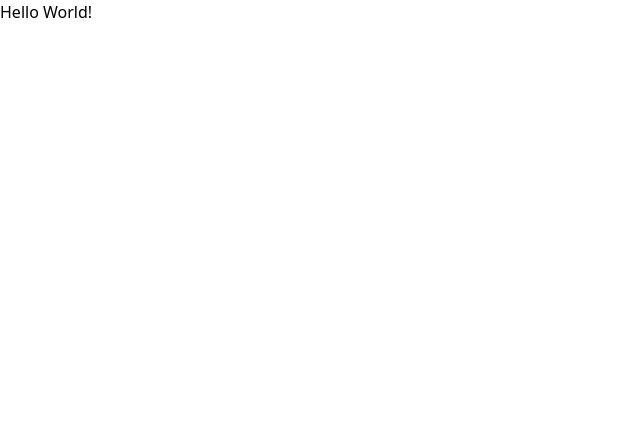
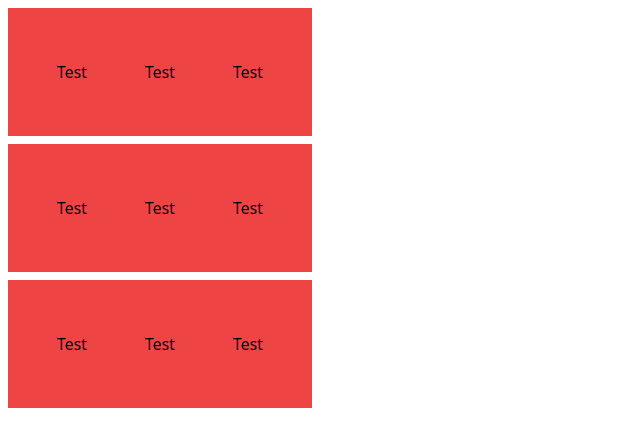
Before and after one commit to hamiltonlumati/drum-machine, a React (Vite) app: page / in a window 1280 px wide. Shown: the top 446 px of the page, without its empty margins (0-640 px from the left). Built offline with nearby package versions, Linux system fonts and the light colour scheme.

Commit message:
"buttons"

```diff
--- a/index.html
+++ b/index.html
@@ -6,7 +6,7 @@
     <title>Hamilton Lumati Drum Machine</title>
   </head>
   <body>
-    <div id="root"></div>
+    <div id="root" class="p-2"></div>
     <script type="module" src="/src/main.tsx"></script>
   </body>
 </html>
--- a/src/components/buttons.tsx
+++ b/src/components/buttons.tsx
@@ -0,0 +1,19 @@
+function Buttons(){
+
+
+    return (
+        <div className="grid grid-cols-3 gap-2 w-64">
+            <button className="box-border h-32 w-32 p-4 bg-red-500">Test</button>
+            <button className="box-border h-32 w-32 p-4 bg-red-500">Test</button>
+            <button className="box-border h-32 w-32 p-4 bg-red-500">Test</button>
+            <button className="box-border h-32 w-32 p-4 bg-red-500">Test</button>
+            <button className="box-border h-32 w-32 p-4 bg-red-500">Test</button>
+            <button className="box-border h-32 w-32 p-4 bg-red-500">Test</button>
+            <button className="box-border h-32 w-32 p-4 bg-red-500">Test</button>
+            <button className="box-border h-32 w-32 p-4 bg-red-500">Test</button>
+            <button className="box-border h-32 w-32 p-4 bg-red-500">Test</button>
+
+        </div>
+    )
+}
+export default Buttons;
--- a/src/main.tsx
+++ b/src/main.tsx
@@ -3,12 +3,12 @@ import ReactDOM from 'react-dom/client';
 import './index.css'
 import { Provider } from 'react-redux';
 import { store } from './app/store';
-import Screen from './layout/screen';
+import Buttons from './components/buttons';
 
 ReactDOM.createRoot(document.getElementById('root')!).render(
   <React.StrictMode>
       <Provider store={store}>
-        <Screen />
+        <Buttons />
       </Provider>
   </React.StrictMode>,
 )
```
Also changed, not shown: src/features/drummer/drumSlice.tsx (line endings or trailing spaces).
